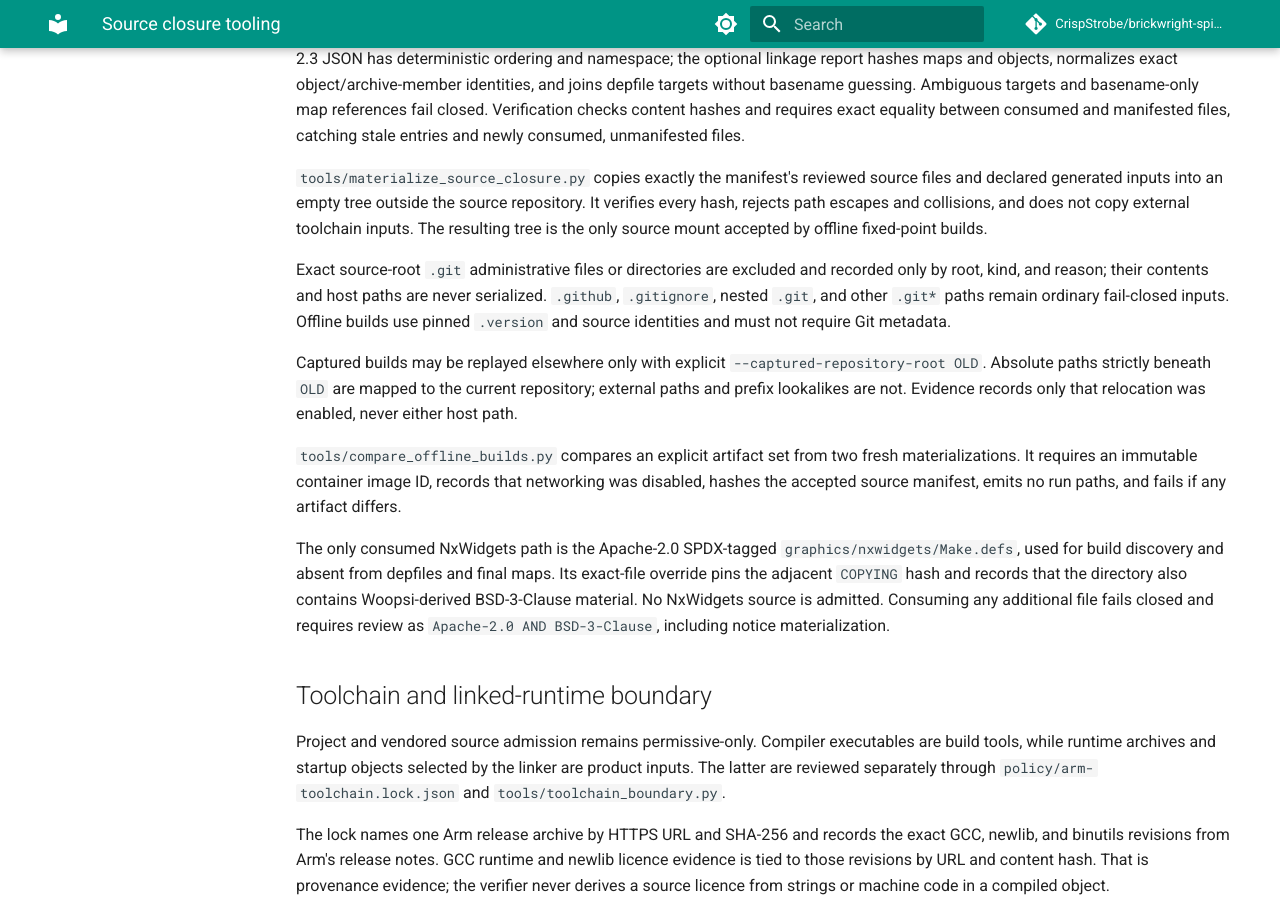
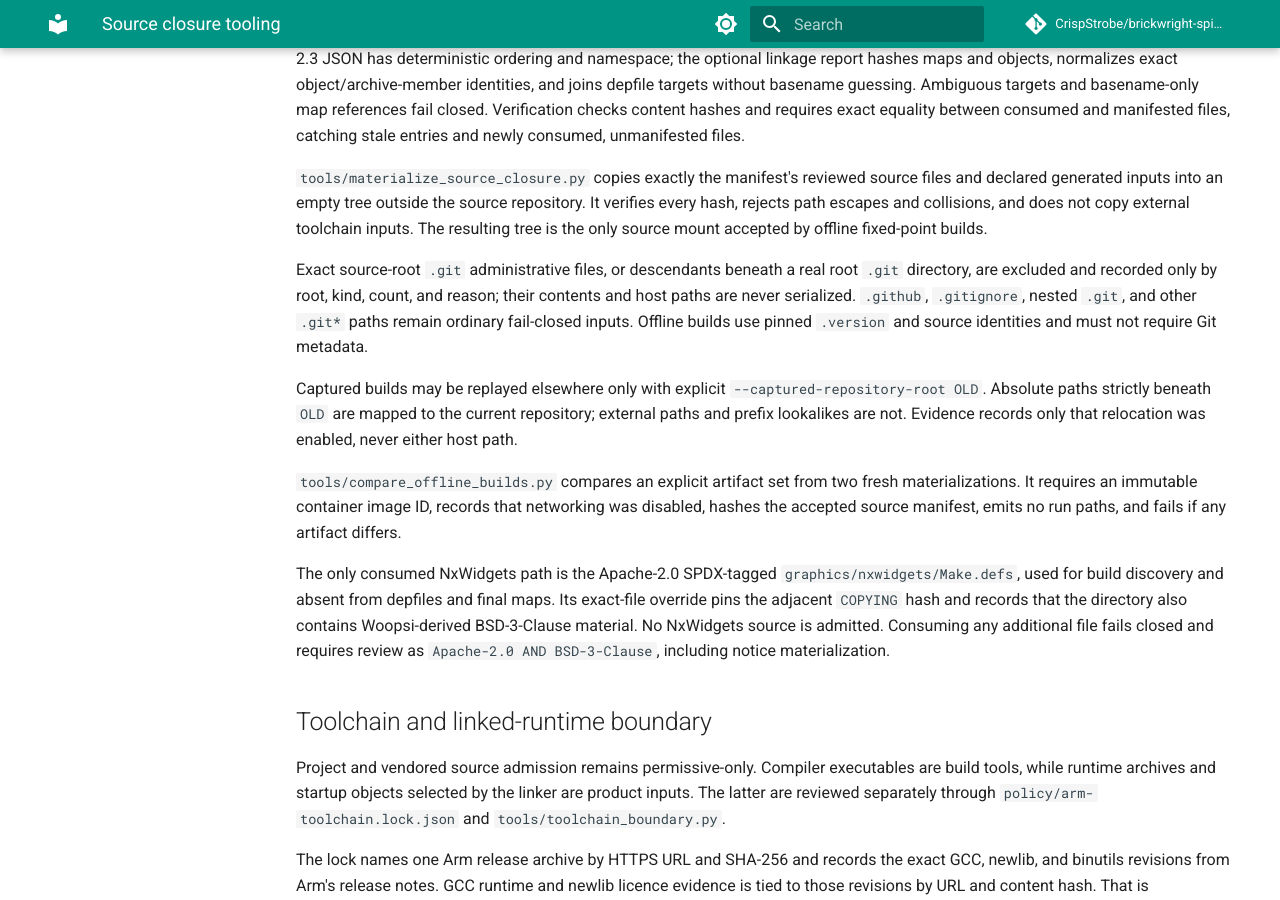
Before and after one commit to CrispStrobe/brickwright-spike-prime-fw, an MkDocs documentation site: the page built from docs/en/project/source-closure-tooling.md, in a window 1280 px wide and 900 px high, scrolled down 1451 px. Built offline with MkDocs 1.6.1 and Material for MkDocs 9.7.7, drawn with Linux system fonts in a browser that asks for light colours; comment, search, counter and statistics services are not loaded.

Commit message:
policy: collapse root Git administration descendants

```diff
--- a/docs/en/project/source-closure-tooling.md
+++ b/docs/en/project/source-closure-tooling.md
@@ -95,8 +95,9 @@ repository. It verifies every hash, rejects path escapes and collisions, and
 does not copy external toolchain inputs. The resulting tree is the only source
 mount accepted by offline fixed-point builds.
 
-Exact source-root `.git` administrative files or directories are excluded and
-recorded only by root, kind, and reason; their contents and host paths are
+Exact source-root `.git` administrative files, or descendants beneath a real
+root `.git` directory, are excluded and recorded only by root, kind, count,
+and reason; their contents and host paths are
 never serialized. `.github`, `.gitignore`, nested `.git`, and other `.git*`
 paths remain ordinary fail-closed inputs. Offline builds use pinned `.version`
 and source identities and must not require Git metadata.
```
Also changed, not shown: 2 other files.
